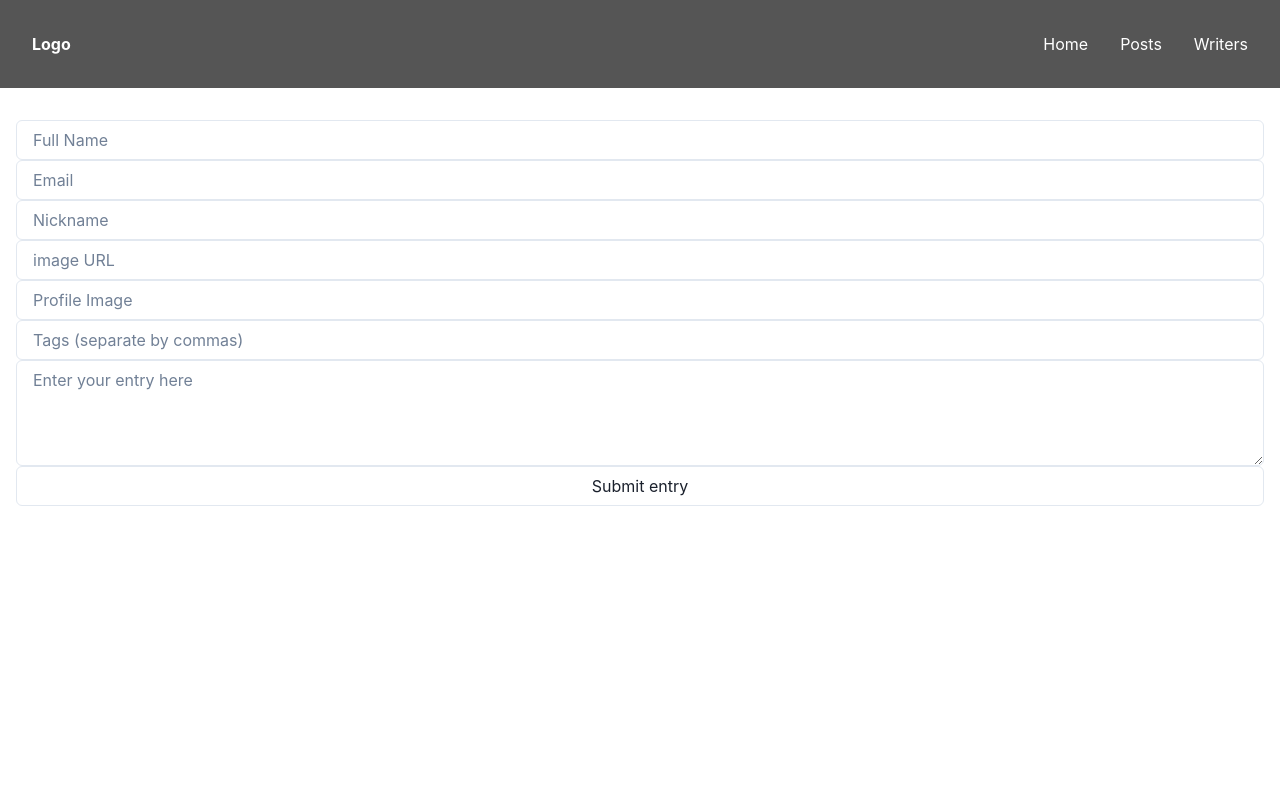
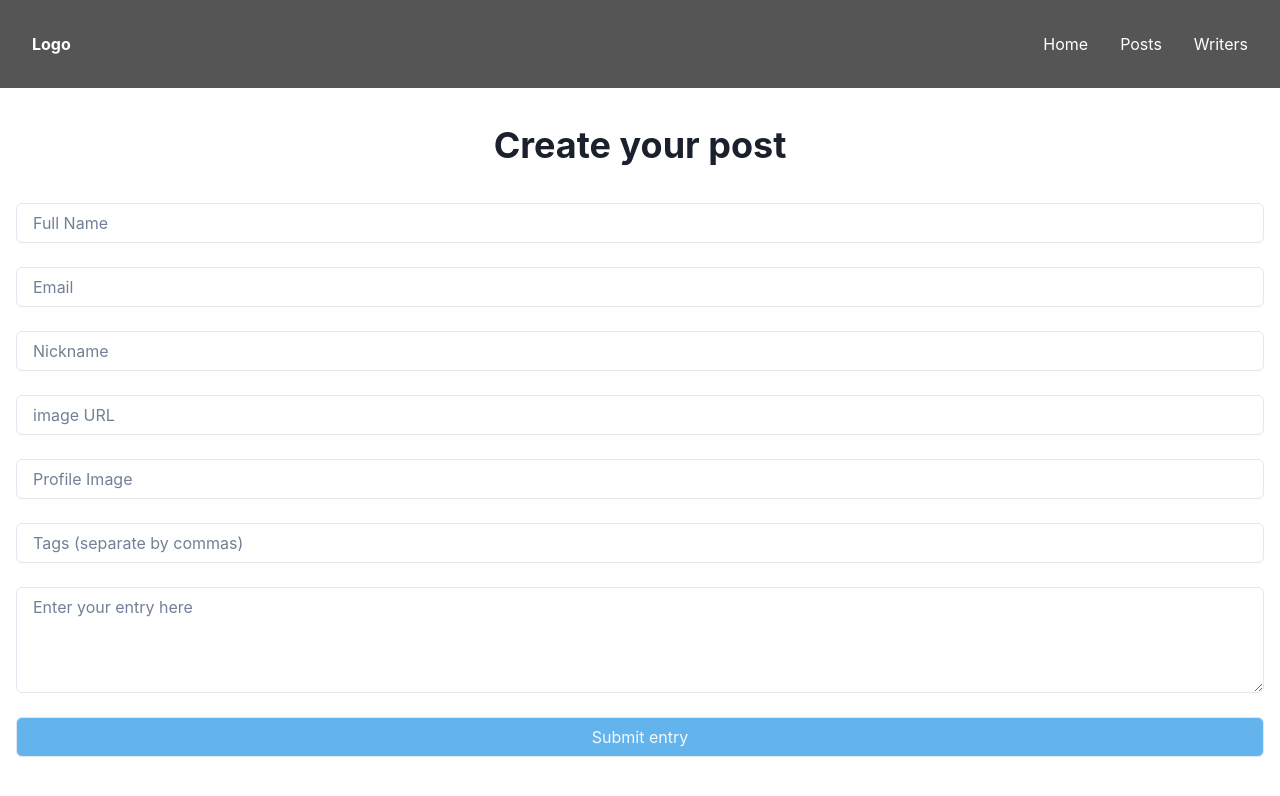
Before and after one commit to diegohdez90/next-blog-sample, a Next.js app: page /posts/create in a window 1280 px wide. Shown: the top 796 px of the page. Built offline with nearby package versions, Linux system fonts and the light colour scheme.

Commit message:
feat: add head
fix: style in create post

```diff
--- a/pages/_app.js
+++ b/pages/_app.js
@@ -1,12 +1,17 @@
 import { ChakraProvider } from '@chakra-ui/react';
 import Layout from '../components/Layout';
 import { NotificationContextProvider } from '../store/notification';
+import Head from 'next/head';
 
 function MyApp({ Component, pageProps }) {
   return (
     <ChakraProvider>
       <NotificationContextProvider>
         <Layout>
+          <Head>
+            <title>Diego&apos;s Friends</title>
+            <meta name='description' content='Where you can find the latest trends in programming'/>
+          </Head>
           <Component {...pageProps} />
         </Layout>
       </NotificationContextProvider>
--- a/pages/posts/create.js
+++ b/pages/posts/create.js
@@ -1,6 +1,6 @@
-import { Box, Input, InputGroup, Text, Textarea } from "@chakra-ui/react"
-import { useRef } from "react"
-import { Fragment } from "react"
+import { Box, FormControl, Heading, Input, Stack, Text, Textarea } from "@chakra-ui/react"
+import Head from "next/head";
+import { useRef, Fragment } from "react"
 
 const Create =  () => {
     const fullNameRef = useRef();
@@ -42,34 +42,38 @@ const Create =  () => {
     }
 
     return (<Fragment>
-        <Box w= '100%'>
+        <Head>
+            <title>Create your post</title>
+        </Head>
+        <Heading margin='1em' as='h2'><Text align='center'>Create your post</Text></Heading>
         <form onSubmit={onSubmitEntry}>
-                <InputGroup>
+            <Stack spacing={6}>
+                <FormControl>
                         <Input placeholder="Full Name" ref={fullNameRef} />
-                </InputGroup>
-                <InputGroup>
+                </FormControl>
+                <FormControl>
                         <Input placeholder="Email" ref={emailRef}/>
-                </InputGroup>
-                <InputGroup>
+                </FormControl>
+                <FormControl>
                         <Input placeholder="Nickname" ref={nicknameRef} />
-                </InputGroup>
-                <InputGroup>
+                </FormControl>
+                <FormControl>
                         <Input placeholder="image URL" ref={imageURLRef} />
-                </InputGroup>
-                <InputGroup>
+                </FormControl>
+                <FormControl>
                         <Input placeholder="Profile Image" ref={profileURLRef} />
-                </InputGroup>
-                <InputGroup>
+                </FormControl>
+                <FormControl>
                         <Input placeholder="Tags (separate by commas)" ref={tagsRef} />
-                </InputGroup>
-                <InputGroup>
+                </FormControl>
+                <FormControl>
                         <Textarea placeholder="Enter your entry here" rows={4} ref={contentRef} />
-                </InputGroup>
-                <InputGroup>
-                    <Input type="submit" value='Submit entry' />
-                </InputGroup>
+                </FormControl>
+                <FormControl>
+                        <Input backgroundColor='blue.300' color='whiteAlpha.900' type="submit" value='Submit entry' />
+                </FormControl>
+            </Stack>
         </form>
-        </Box>
     </Fragment>)
 }
 
```
Also changed, not shown: pages/posts/[id].js (+18 -1 lines). Lines whose indentation alone changed are shown as unchanged.
